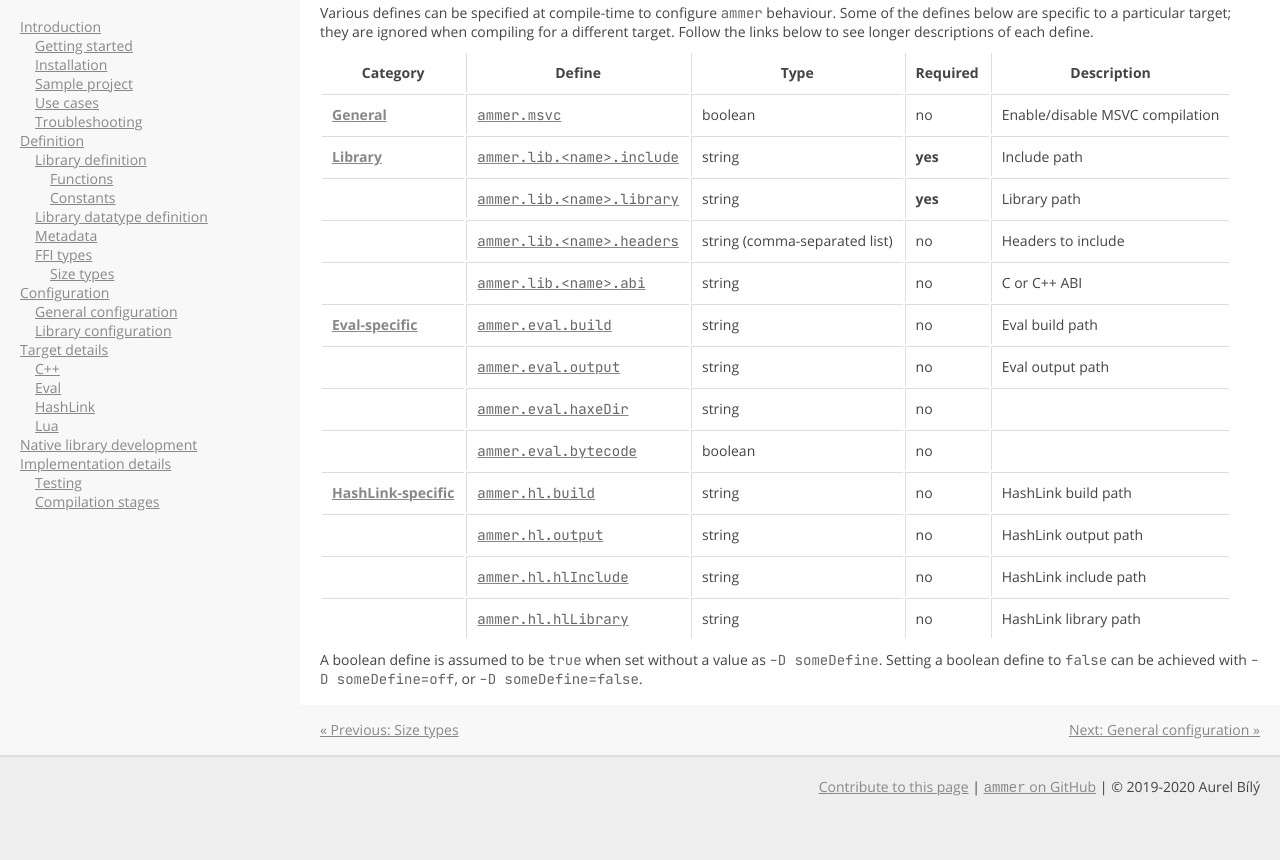
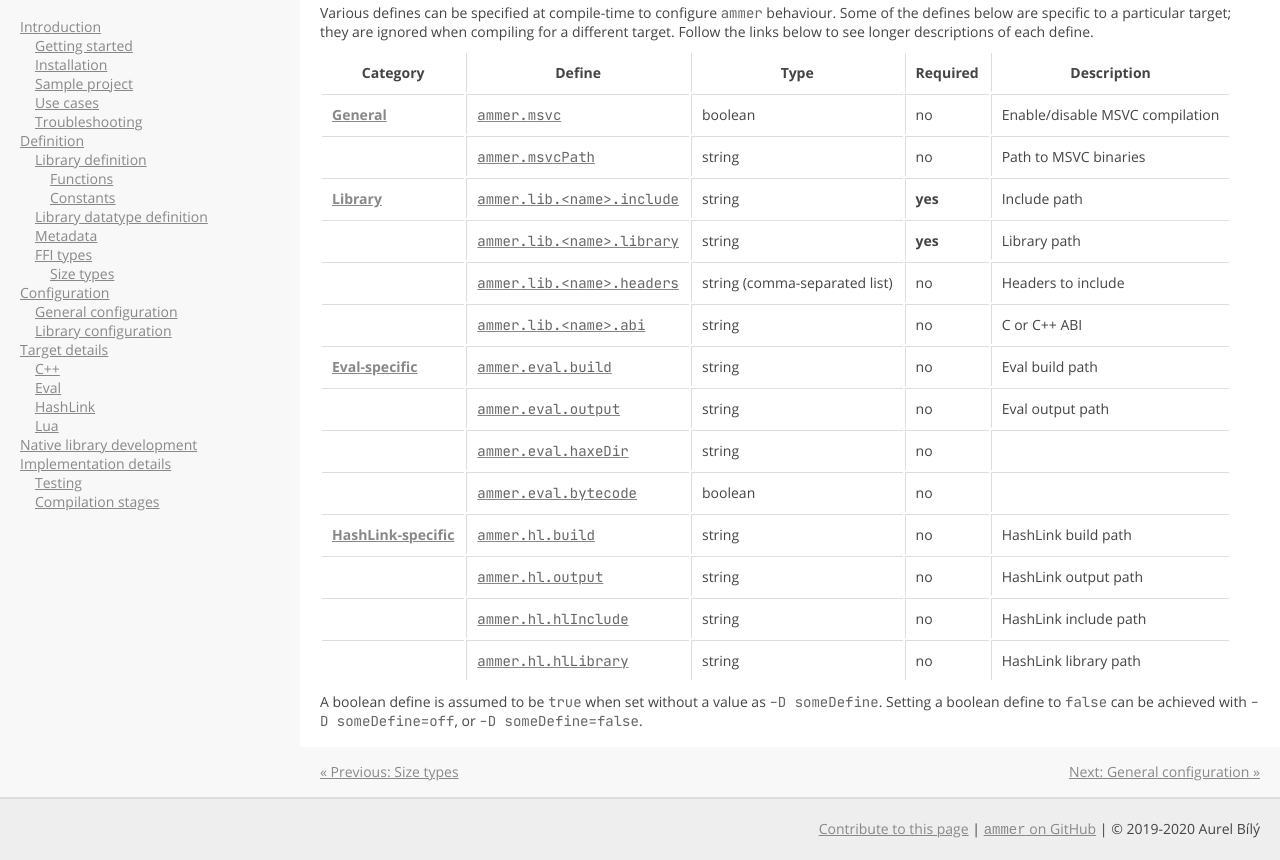
Before and after one commit to Aurel300/ammer, a plain HTML site: page configuration.html in a window 1280 px wide. Shown: the part 53-913 px from the top of the page. Before the commit the page ends 871 px from the top, so only its background shows below. Drawn offline with Linux system fonts and the light colour scheme.

Commit message:
add msvcPath

```diff
--- a/configuration.html
+++ b/configuration.html
@@ -22,6 +22,13 @@
 <td>boolean</td>
 <td>no</td>
 <td>Enable/disable MSVC compilation</td>
+</tr>
+<tr>
+<td></td>
+<td><a href="configuration-general.html#ammer.msvcPath" title="General configuration"><code>ammer.msvcPath</code></a></td>
+<td>string</td>
+<td>no</td>
+<td>Path to MSVC binaries</td>
 </tr>
 <tr>
 <td><a href="configuration-library.html" title="Library configuration"><strong>Library</strong></a></td>
```
Also changed, not shown: configuration-general.html (+2 -0 lines), source/content/03-configuration.md (+8 -0 lines).
